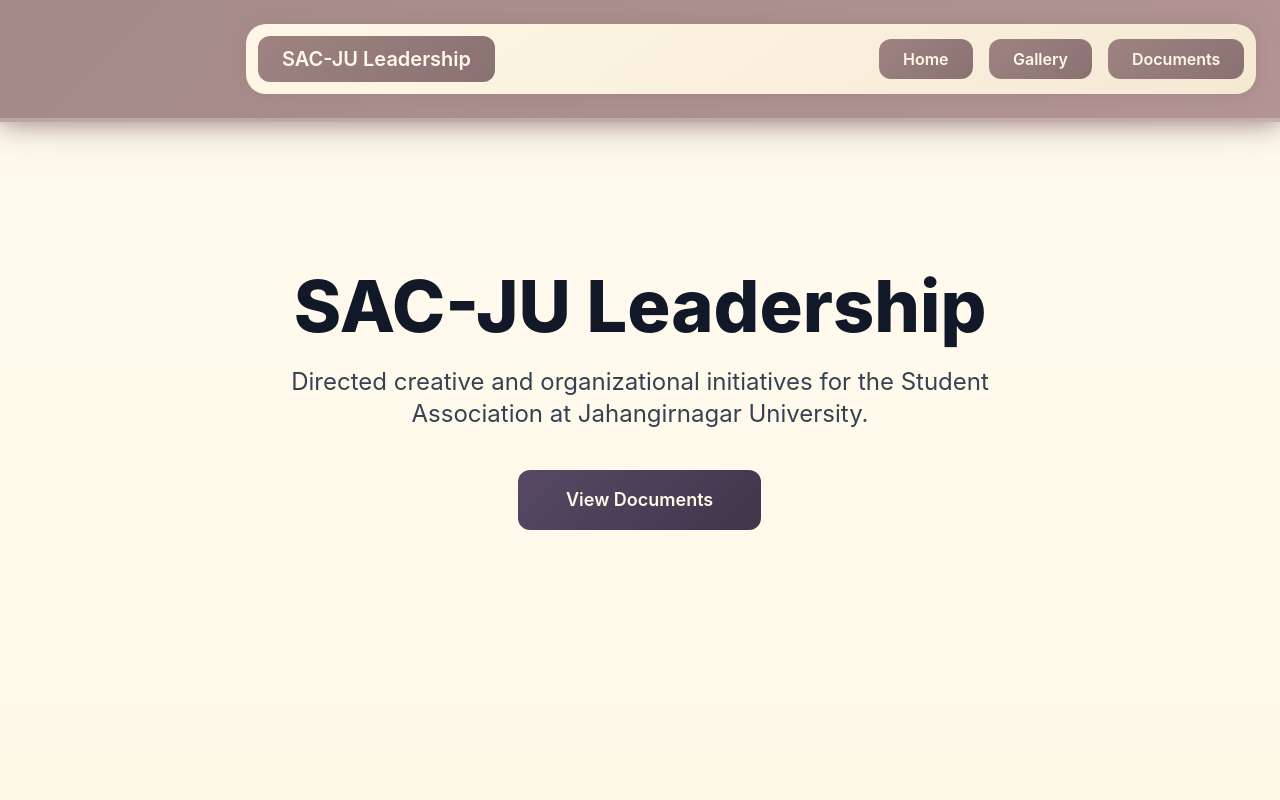
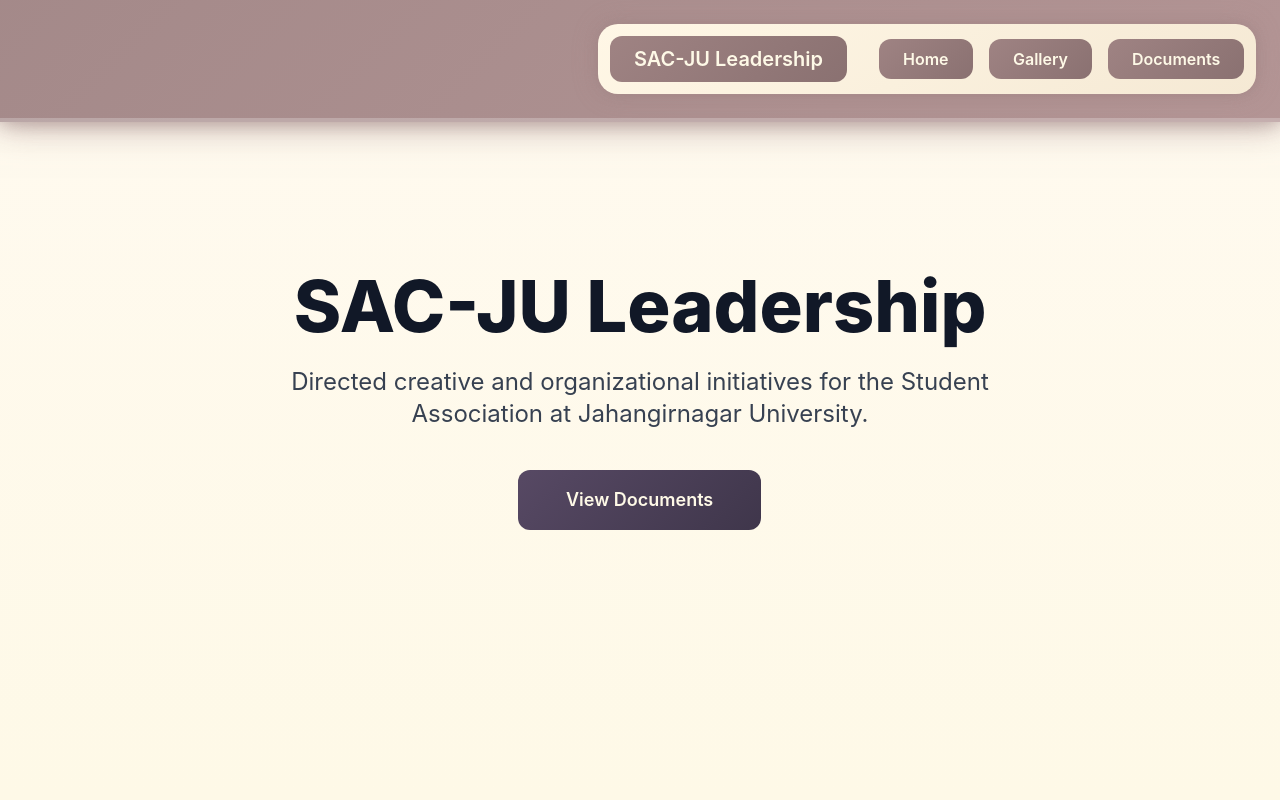
Before and after one commit to web-farhad/com, a plain HTML site: page New/SAVJU.html in a window 1280 px wide. Shown: the top 800 px of the page. Drawn offline with nearby package versions, Linux system fonts and the light colour scheme.

Commit message:
Update SAVJU.html

```diff
--- a/New/SAVJU.html
+++ b/New/SAVJU.html
@@ -115,7 +115,7 @@
             transition: transform 0.4s ease, box-shadow 0.4s ease;
             display: flex;
             align-items: center;
-            gap: 24rem;
+            gap: 2rem;
         }
         .nav-box:hover {
             transform: perspective(1000px) translateZ(30px);
```
